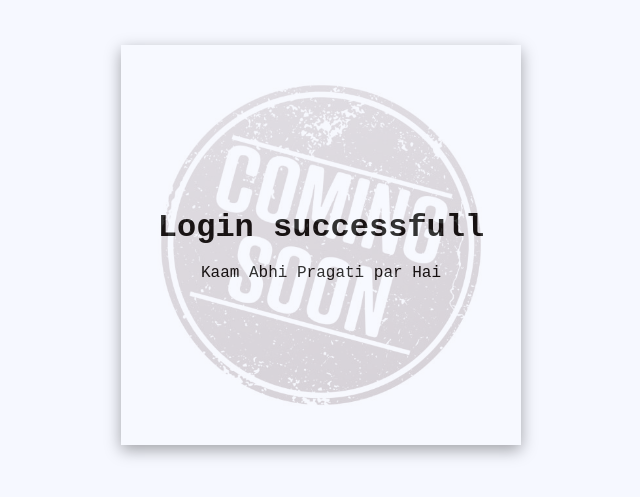
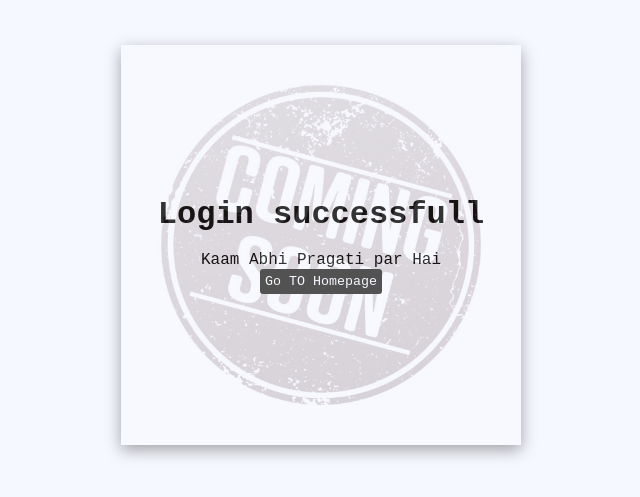
Before and after one commit to taxonex/mydjangowebproject, a Django app: template notex/templates/user.html in a window 1280 px wide. Shown: the part 155-652 px from the top of the page, without its empty margins (319-959 px from the left). Run offline with Django 5.2, Linux system fonts and the light colour scheme; the template is opened without the code that fills it, so the values that code supplies are empty; some libraries are stand-ins or nearby versions.

Commit message:
Update user.html

```diff
--- a/notex/templates/user.html
+++ b/notex/templates/user.html
@@ -12,6 +12,7 @@
                 <img src="{% static 'images/comming.jpg' %}">
                 <h1>Login successfull</h1><br>
                 <p>Kaam Abhi Pragati par Hai</p>
+                <a href="/"><button>Go TO Homepage</button></a>
             </div>
         </div>
         <script type="text/javascript" src="{% static 'main.js' %}"></script>
```
